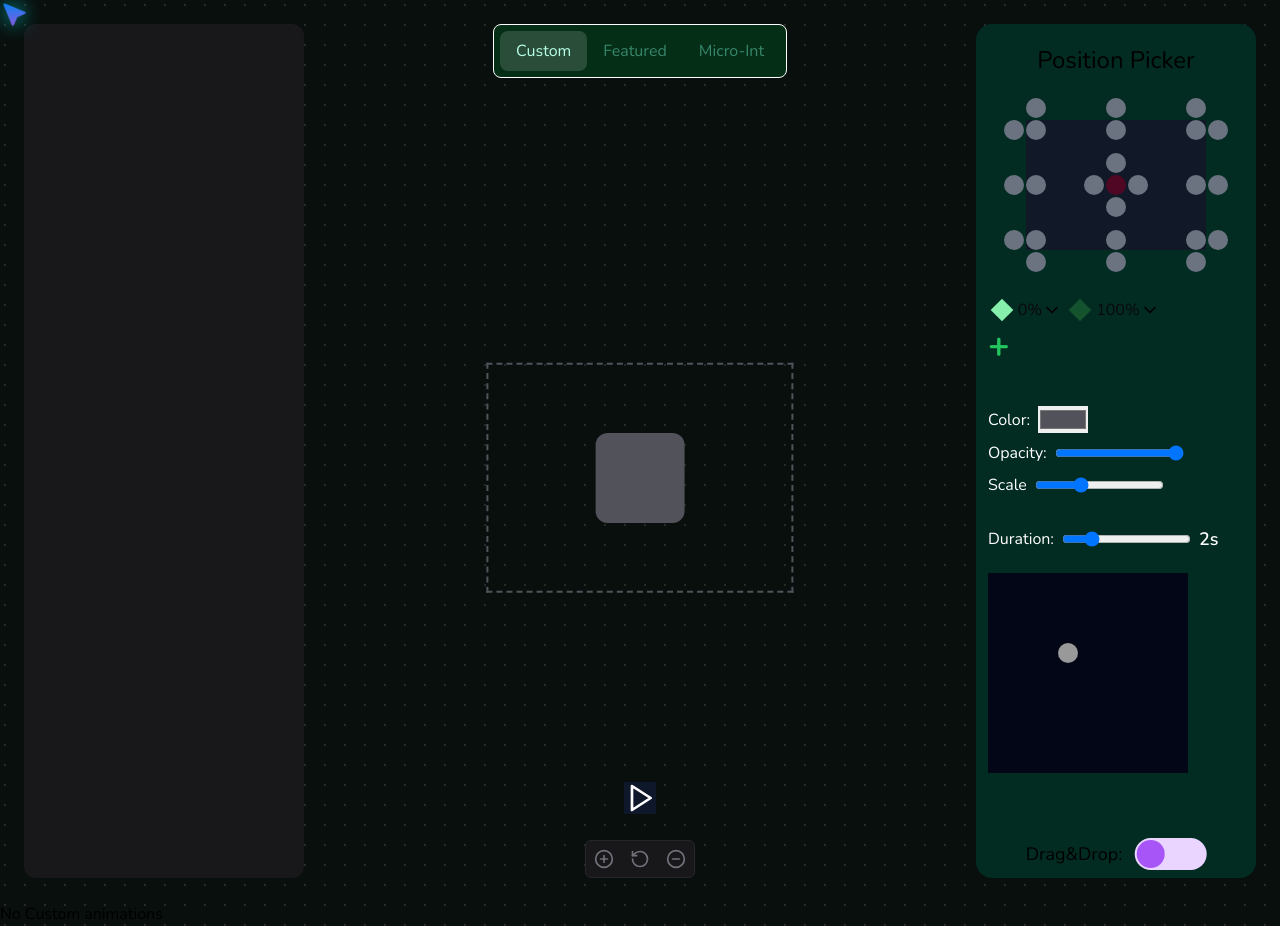
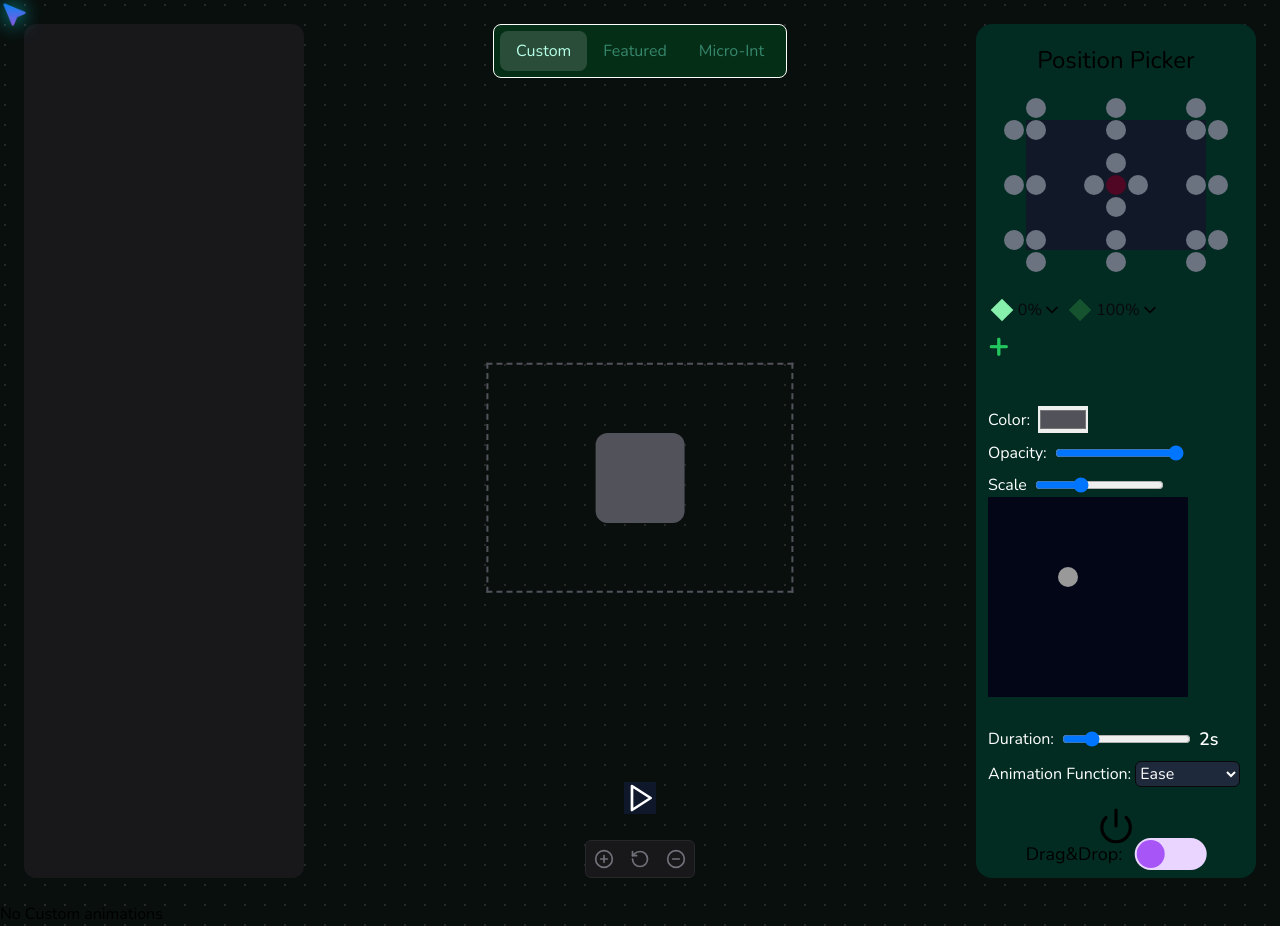
Before and after one commit to amuseDave/animationGen, a React (Vite) app: page / in a window 1280 px wide. Built offline with nearby package versions, Linux system fonts and the light colour scheme.

Commit message:
add reset keyframes button

```diff
--- a/src/components/Controller/Custom/Controller.jsx
+++ b/src/components/Controller/Custom/Controller.jsx
@@ -2,6 +2,9 @@ import Controls from "./NotDD/Controls";
 
 import Canvas from "./NotDD/Canvas";
 import KeyFrames from "./NotDD/KeyFrames/KeyFrames";
+import Duration from "./NotDD/Controls/Duration";
+import AnimationFunction from "./NotDD/Controls/AnimationFunction";
+import Reset from "./NotDD/Controls/Reset";
 
 export default function CustomController() {
   return (
@@ -9,6 +12,9 @@ export default function CustomController() {
       <KeyFrames />
       <Controls />
       <Canvas />
+      <Duration />
+      <AnimationFunction />
+      <Reset />
     </>
   );
 }
--- a/src/components/Controller/Custom/NotDD/Controls.jsx
+++ b/src/components/Controller/Custom/NotDD/Controls.jsx
@@ -1,5 +1,4 @@
 import Color from "./Controls/Color";
-import Duration from "./Controls/Duration";
 import Opacity from "./Controls/Opacity";
 import Scale from "./Controls/Scale";
 
@@ -10,7 +9,6 @@ export default function Controls() {
         <Color />
         <Opacity />
         <Scale />
-        <Duration />
       </div>
     </>
   );
--- a/src/components/Controller/Custom/NotDD/Controls/AnimationFunction.jsx
+++ b/src/components/Controller/Custom/NotDD/Controls/AnimationFunction.jsx
@@ -0,0 +1,37 @@
+import { useSelector, useDispatch } from "react-redux";
+
+import { customActions } from "../../../../../store/customSlicer";
+
+export default function AnimationFunction() {
+  const dispatch = useDispatch();
+
+  const animationFunction = useSelector(
+    (state) => state.custom.animationFunction
+  );
+
+  function handleAnimationFunction(e) {
+    dispatch(
+      customActions.handleAnimationState({
+        action: "animation",
+        value: e.target.value,
+      })
+    );
+  }
+
+  return (
+    <div className="flex items-center gap-1 mt-2">
+      <p className="text-white">Animation Function:</p>
+      <select
+        className="text-white border rounded-md bg-slate-800 border-zinc-950"
+        value={animationFunction}
+        onChange={handleAnimationFunction}
+      >
+        <option value="ease">Ease</option>
+        <option value="ease-in">Ease In</option>
+        <option value="ease-out">Ease Out</option>
+        <option value="ease-in-out">Ease In Out</option>
+        <option value="linear">Linear</option>
+      </select>
+    </div>
+  );
+}
--- a/src/components/Controller/Custom/NotDD/Controls/Duration.jsx
+++ b/src/components/Controller/Custom/NotDD/Controls/Duration.jsx
@@ -22,7 +22,7 @@ export default function Duration() {
   }
 
   return (
-    <div className="flex items-center gap-2 my-5">
+    <div className="flex items-center gap-2 mt-7">
       <p className="text-white">Duration:</p>{" "}
       <input
         type="range"
--- /dev/null
+++ b/src/components/Controller/Custom/NotDD/Controls/Reset.jsx
@@ -0,0 +1,18 @@
+import { useDispatch } from "react-redux";
+import { customActions } from "../../../../../store/customSlicer";
+import { Power } from "lucide-react";
+export default function Reset() {
+  const dispatch = useDispatch();
+
+  function handleReset() {
+    dispatch(customActions.handleReset());
+  }
+
+  return (
+    <Power
+      onClick={handleReset}
+      size={38}
+      className="mx-auto mt-5 text-center"
+    />
+  );
+}
--- a/src/components/Controller/Custom/Static/PositionSelector.jsx
+++ b/src/components/Controller/Custom/Static/PositionSelector.jsx
@@ -14,9 +14,6 @@ export default function Position({ type, positionStyles }) {
   const activeKeyFrame = useSelector((state) => state.custom.activeKeyFrame);
   const position = useSelector(
     (state) => state.custom.keyFrames[activeKeyFrame].position
-  );
-  const isAnimationCreated = useSelector(
-    (state) => state.custom.isAnimationCreated
   );
 
   const isDragDrop = useSelector((state) => state.ui.isDragDrop);
@@ -68,7 +65,6 @@ export default function Position({ type, positionStyles }) {
     isDisabled = isAnimationCreatedDD;
     isHighLight = positionDD === type;
   } else {
-    isDisabled = isAnimationCreated;
     isHighLight = position === type;
   }
 
--- a/src/components/Preview/Custom/Alerts/KeyFrameAlert.jsx
+++ b/src/components/Preview/Custom/Alerts/KeyFrameAlert.jsx
@@ -10,6 +10,8 @@ export default function ValidKeyFrameAlert({ handleAlerts }) {
   const [isBlock2, setBlock2] = useState(false);
   const [isBlock3, setBlock3] = useState(false);
   const [isBlock4, setBlock4] = useState(false);
+  const [isBlock5, setBlock5] = useState(false);
+  const [isBlock6, setBlock6] = useState(false);
 
   const [alerts, setAlerts] = useState([]);
 
@@ -30,8 +32,7 @@ export default function ValidKeyFrameAlert({ handleAlerts }) {
         setAlerts
       );
       return;
-    }
-    if (typeof isValidKeyFrame === "number") {
+    } else if (typeof isValidKeyFrame === "number") {
       if (isBlock2) return;
       setBlock2(true);
       handleAlerts(
@@ -41,22 +42,34 @@ export default function ValidKeyFrameAlert({ handleAlerts }) {
         setAlerts
       );
       return;
-    }
-
-    if (isValidKeyFrame === "invalid") {
+    } else if (isValidKeyFrame === "invalid") {
       if (isBlock3) return;
       setBlock3(true);
       handleAlerts("Invalid Keyframe!", "error", setBlock3, setAlerts);
       return;
-    }
-
-    if (isValidKeyFrame === "same-styles") {
+    } else if (isValidKeyFrame === "same-styles") {
       if (isBlock4) return;
       setBlock4(true);
       handleAlerts(
         "All keyframes has the same styles!",
         "error",
         setBlock4,
+        setAlerts
+      );
+
+      return;
+    } else if (isValidKeyFrame === "no-reset") {
+      if (isBlock5) return;
+      setBlock5(true);
+      handleAlerts("There's nothing to reset!", "error", setBlock5, setAlerts);
+      return;
+    } else if (isValidKeyFrame === "reset") {
+      if (isBlock6) return;
+      setBlock6(true);
+      handleAlerts(
+        "Keyframes has been reset!",
+        "success",
+        setBlock6,
         setAlerts
       );
       return;
--- a/src/components/Preview/Custom/Preview.jsx
+++ b/src/components/Preview/Custom/Preview.jsx
@@ -17,6 +17,9 @@ export default function Preview() {
   const zoomLevel = useSelector((state) => state.ui.zoomLevel);
 
   const activeKeyFrame = useSelector((state) => state.custom.activeKeyFrame);
+  const animationFunction = useSelector(
+    (state) => state.custom.animationFunction
+  );
   const keyFrames = useSelector((state) => state.custom.keyFrames);
   const duration = useSelector((state) => state.custom.duration);
   const curKF = keyFrames[activeKeyFrame];
@@ -39,10 +42,10 @@ export default function Preview() {
     position: "absolute",
   };
 
+  // Check validity of animation, and set to isAnimating or alert
   function handleAnimation() {
     if (isAnimating) {
       dispatch(uiActions.handleIsAnimating(false));
-
       squareAnimation.current.cancel();
       return;
     }
@@ -66,6 +69,7 @@ export default function Preview() {
     );
   }
 
+  // Create & Play Animation
   useEffect(() => {
     if (!isAnimating) return;
 
@@ -80,9 +84,8 @@ export default function Preview() {
     });
     squareAnimation.current = squareEl.current.animate(styles, {
       duration: duration * 1000,
-      easing: "ease-in-out",
+      easing: animationFunction,
       iterations: 1,
-      animate: "all",
     });
 
     if (timeoutId.current) clearTimeout(timeoutId.current);
--- a/src/store/customSlicer.js
+++ b/src/store/customSlicer.js
@@ -1,7 +1,7 @@
 import { createSlice } from "@reduxjs/toolkit";
-import getPositionStyles from "../utils/helper";
+import getPositionStyles, { stringifyStyles } from "../utils/helper";
 const initialState = {
-  isAnimationCreated: false,
+  animationFunction: "ease",
   isValidKeyFrame: null,
   duration: 2,
   activeKeyFrame: 0,
@@ -123,6 +123,27 @@ const customSlicer = createSlice({
       if (action === "duration") {
         state.duration = value;
       }
+      if (action === "animation") {
+        state.animationFunction = value;
+      }
+    },
+    handleReset(state) {
+      if (state.keyFrames.length > 2) {
+        return { ...initialState, isValidKeyFrame: "reset" };
+      }
+
+      for (let i = 0; i < state.keyFrames.length; i++) {
+        for (let j = i + 1; j < state.keyFrames.length; j++) {
+          if (
+            stringifyStyles(state.keyFrames[i]) !==
+            stringifyStyles(state.keyFrames[j])
+          ) {
+            return { ...initialState, isValidKeyFrame: "reset" };
+          }
+        }
+      }
+
+      state.isValidKeyFrame = "no-reset";
     },
   },
 });
```
